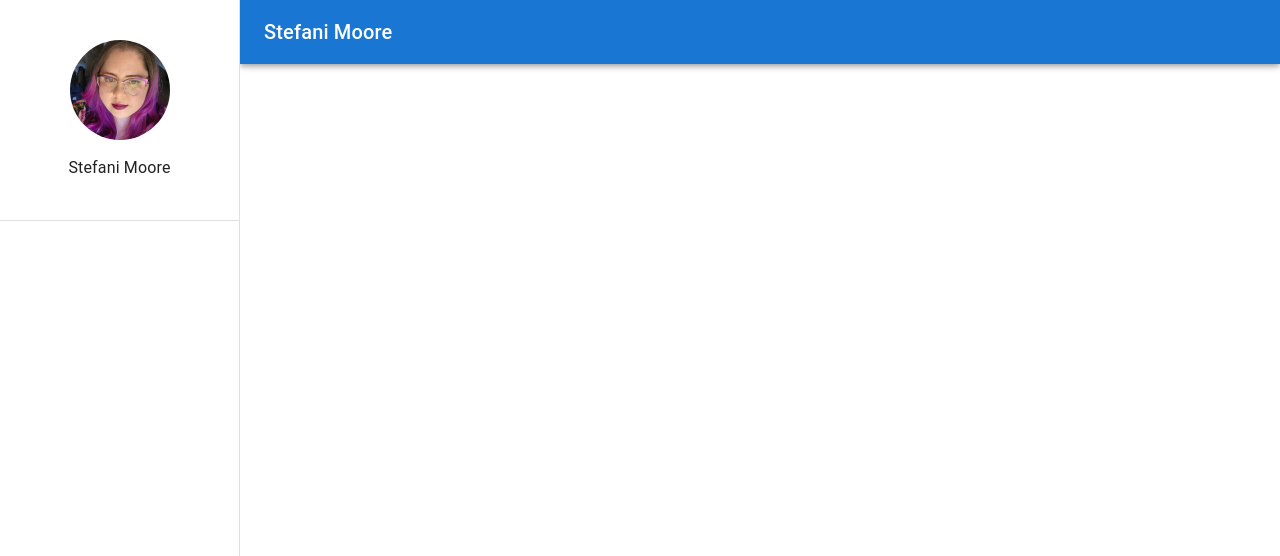
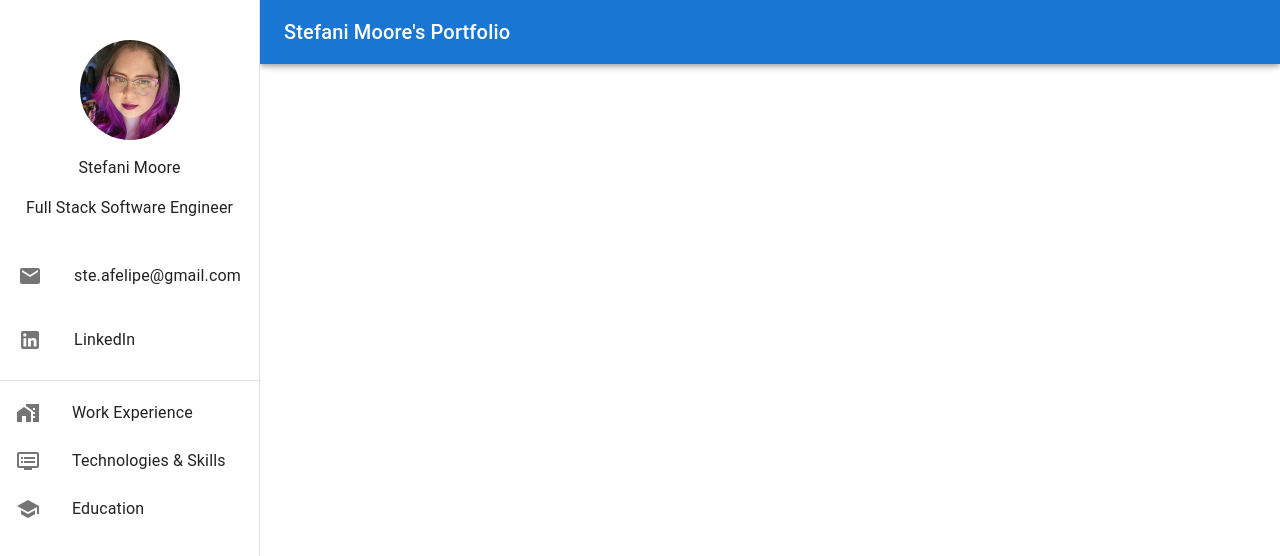
Before and after one commit to steafelipe/stmoor-website, a React (Create React App) app: page / in a window 1280 px wide. Shown: the top 556 px of the page. Built offline with nearby package versions, Linux system fonts and the light colour scheme.

Commit message:
Adding content to profile

```diff
--- /dev/null
+++ b/src/components/DrawerOptions.js
@@ -0,0 +1,25 @@
+import {
+	List,
+	ListItem,
+	ListItemButton,
+	ListItemIcon,
+	ListItemText,
+} from "@mui/material";
+import React from "react";
+
+const DrawerOptions = ({ options }) => (
+	<List>
+		{Object.values(options).map((options, index) => (
+			<ListItem key={index} disablePadding>
+				<ListItemButton>
+					<ListItemIcon>
+						<options.icon />
+					</ListItemIcon>
+					<ListItemText primary={options.text} />
+				</ListItemButton>
+			</ListItem>
+		))}
+	</List>
+);
+
+export default DrawerOptions;
--- /dev/null
+++ b/src/components/HideOnScroll.js
@@ -0,0 +1,19 @@
+import React from "react";
+import Slide from "@mui/material/Slide";
+import useScrollTrigger from "@mui/material/useScrollTrigger";
+
+const HideOnScroll = (props) => {
+	const { children, window } = props;
+	// Note that you normally won't need to set the window ref as useScrollTrigger
+	// will default to window.
+	// This is only being set here because the demo is in an iframe.
+	const trigger = useScrollTrigger();
+
+	return (
+		<Slide appear={false} direction="down" in={!trigger}>
+			{children}
+		</Slide>
+	);
+};
+
+export default HideOnScroll;
--- a/src/components/Layout.js
+++ b/src/components/Layout.js
@@ -8,8 +8,47 @@ import Toolbar from "@mui/material/Toolbar";
 import IconButton from "@mui/material/IconButton";
 import Typography from "@mui/material/Typography";
 import AppBar from "@mui/material/AppBar";
+import DrawerOptions from "./DrawerOptions";
+import HomeWorkIcon from "@mui/icons-material/HomeWork";
+import DvrIcon from "@mui/icons-material/Dvr";
+import SchoolIcon from "@mui/icons-material/School";
+import HideOnScroll from "./HideOnScroll";
+import EmailIcon from "@mui/icons-material/Email";
+import LinkedInIcon from "@mui/icons-material/LinkedIn";
 
-const drawerWidth = 240;
+const drawerWidth = 260;
+
+const drawerOptions = {
+	experience: {
+		text: "Work Experience",
+		icon: HomeWorkIcon,
+	},
+	technologies: {
+		text: "Technologies & Skills",
+		icon: DvrIcon,
+	},
+	education: {
+		text: "Education",
+		icon: SchoolIcon,
+	},
+};
+
+const profileInfo = {
+	name: "Stefani Moore",
+	title: "Full Stack Software Engineer",
+	contact: {
+		email: {
+			text: "ste.afelipe@gmail.com",
+			icon: EmailIcon,
+			href: "mailto:ste.afelipe@gmail.com",
+		},
+		linkedIn: {
+			text: "LinkedIn",
+			icon: LinkedInIcon,
+			href: "https://www.linkedin.com/in/moorestefani/",
+		},
+	},
+};
 
 const Layout = (props) => {
 	const [mobileOpen, setMobileOpen] = useState(false);
@@ -20,8 +59,9 @@ const Layout = (props) => {
 
 	const drawer = (
 		<div>
-			<Profile />
-			<Divider />{" "}
+			<Profile {...profileInfo} />
+			<Divider />
+			<DrawerOptions options={drawerOptions} />
 		</div>
 	);
 
@@ -57,6 +97,7 @@ const Layout = (props) => {
 			>
 				{drawer}
 			</Drawer>
+			<HideOnScroll>
 				<AppBar
 					position="fixed"
 					sx={{
@@ -75,10 +116,11 @@ const Layout = (props) => {
 							<MenuIcon />
 						</IconButton>
 						<Typography variant="h6" noWrap component="div">
-						Stefani Moore
+							Stefani Moore's Portfolio
 						</Typography>
 					</Toolbar>
 				</AppBar>
+			</HideOnScroll>
 		</Box>
 	);
 };
--- a/src/components/Profile.js
+++ b/src/components/Profile.js
@@ -1,19 +1,39 @@
 import React from "react";
 import { Stack } from "@mui/system";
-import { Avatar } from "@mui/material";
+import {
+	Avatar,
+	List,
+	ListItem,
+	ListItemButton,
+	ListItemIcon,
+	ListItemText,
+} from "@mui/material";
 import avatar from "../static/profile.jpg";
 import Typography from "@mui/material/Typography";
 
-const Profile = (props) => (
+const Profile = ({ name, title, contact }) => (
 	<Stack
 		justifyContent="center"
 		alignItems="center"
 		spacing={2}
 		paddingTop={5}
-		paddingBottom={5}
+		paddingBottom={0}
 	>
-		<Avatar sx={{ width: 100, height: 100 }} alt="Stefani Moore" src={avatar} />
-		<Typography>Stefani Moore</Typography>
+		<Avatar sx={{ width: 100, height: 100 }} alt={name} src={avatar} />
+		<Typography>{name}</Typography>
+		<Typography>{title}</Typography>
+		<List>
+			{Object.values(contact).map((item, index) => (
+				<ListItem key={index}>
+					<ListItemButton href={item.href} target="_blank">
+						<ListItemIcon>
+							<item.icon />
+						</ListItemIcon>
+						<ListItemText primary={item.text}></ListItemText>
+					</ListItemButton>
+				</ListItem>
+			))}
+		</List>
 	</Stack>
 );
 
```
Lines whose indentation alone changed are shown as unchanged.
